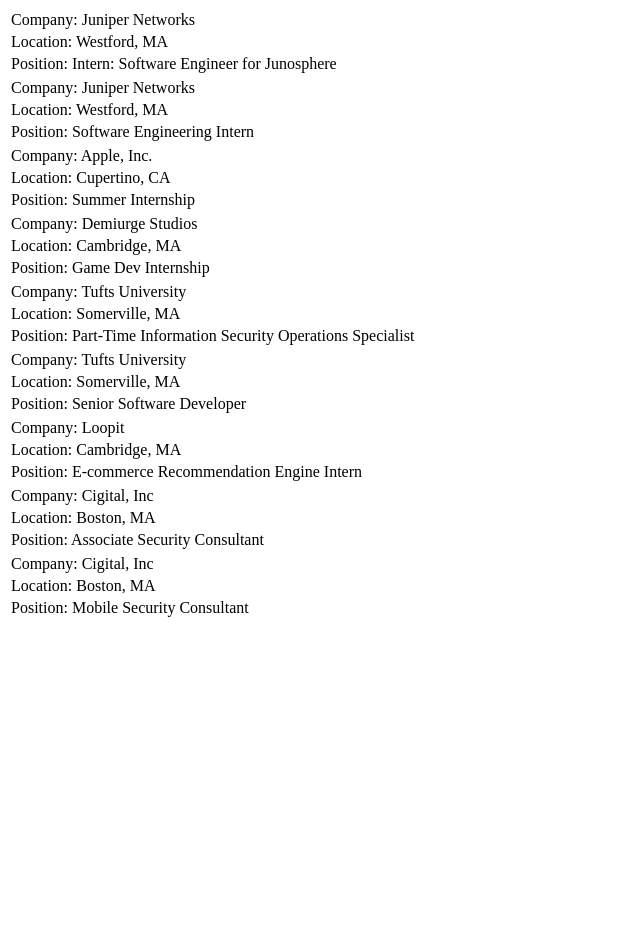
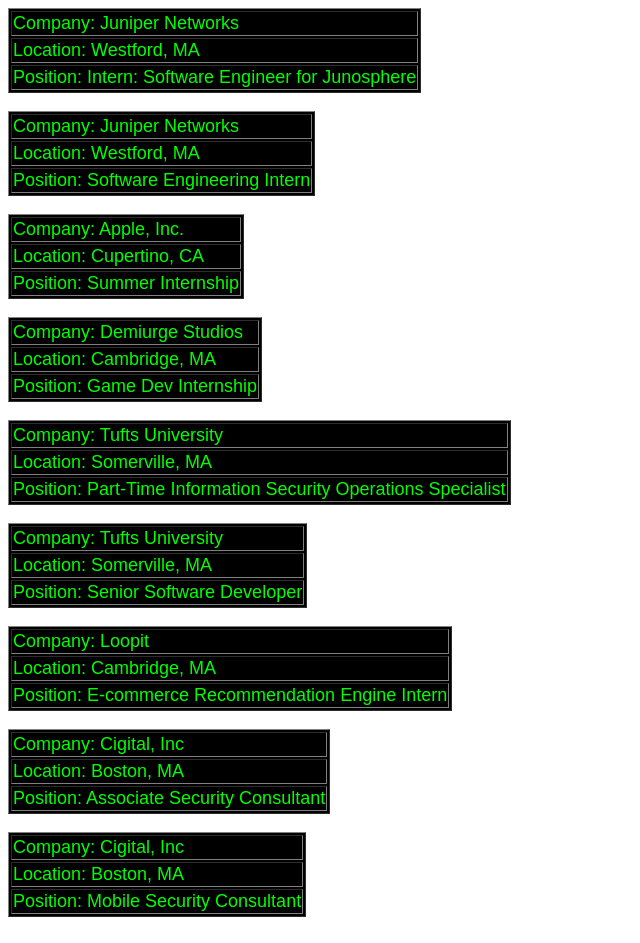
Before and after one commit to sbrown09/comp20-sbrown, a plain HTML site: page jobs/jobs.html in a window 1280 px wide. Shown: the whole page, without its empty margins (0-640 px from the left). Before the commit the page ends 800 px from the top, so only its background shows below. Drawn offline with Linux system fonts and the light colour scheme.

Commit message:
add css sheet

```diff
--- /dev/null
+++ b/jobs/jobs.css
@@ -0,0 +1,6 @@
+#tab{
+    background: black;
+    font-family: sans-serif;
+    font-size: large;
+    color: #00FF00;
+}
--- a/jobs/jobs.html
+++ b/jobs/jobs.html
@@ -3,6 +3,7 @@
 <html>
 
 <head>
+<link rel="stylesheet" href="jobs.css">
 <title>Friends of Ming Chow Jobs Listing</title>
 <script type="text/javascript">
 	function parse() {
@@ -11,6 +12,8 @@
 	for(i = 0; i < 9; i++){
 		x = document.getElementById("list");
 		job = document.createElement('table');
+		job.border = "1";
+		job.id = "tab";
 		row0 = job.insertRow(0);
 		cell1 = row0.insertCell(0);
 		cell1.innerHTML = "Company: " + jobs[i]['company'];
@@ -21,6 +24,8 @@
 		cell3 = row2.insertCell(0);
 		cell3.innerHTML = "Position: " + jobs[i]['position'];
 		document.getElementById('list').appendChild(job);
+		y = document.createElement('br');
+		document.getElementById('list').appendChild(y);
 
 	}
 }
```
